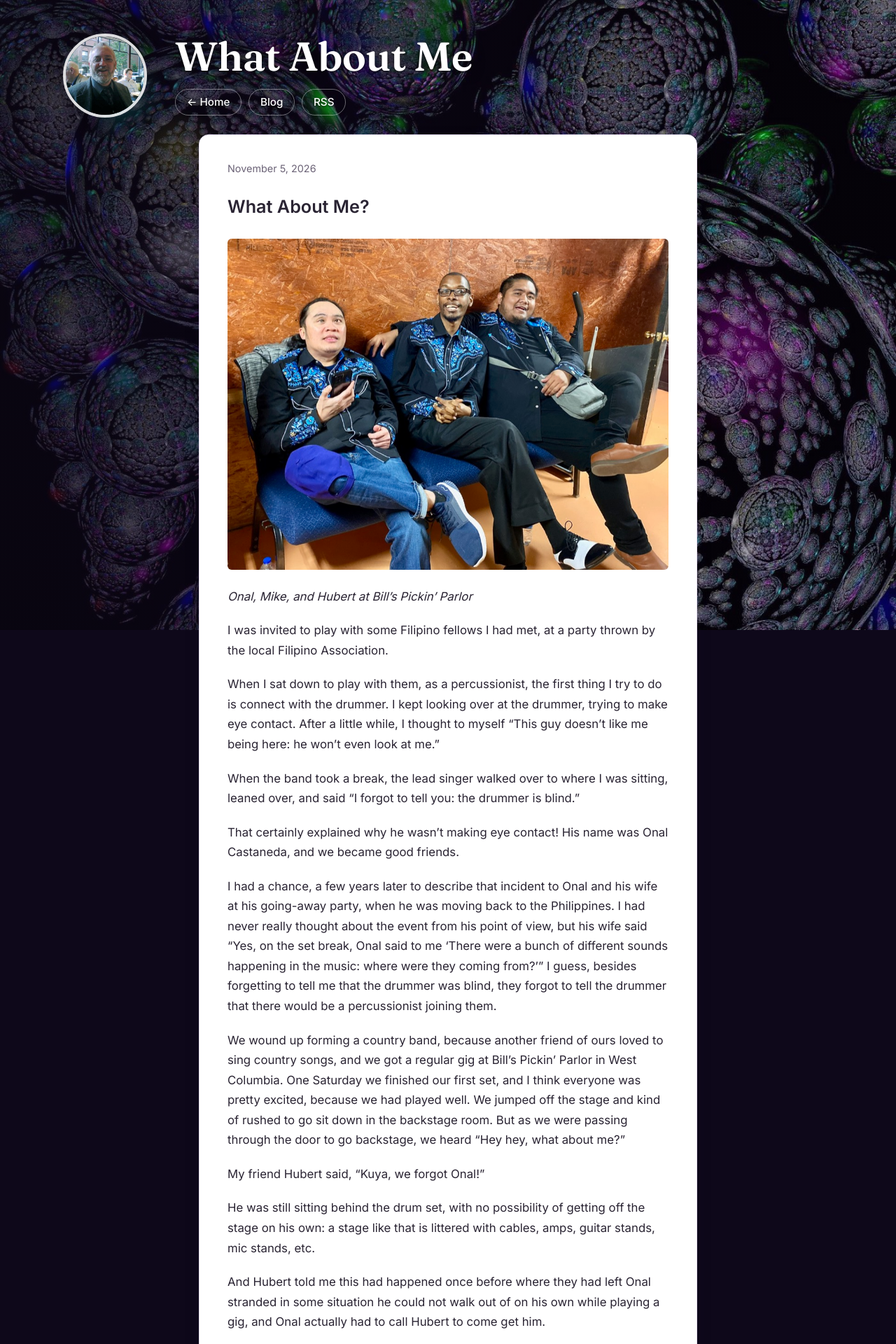
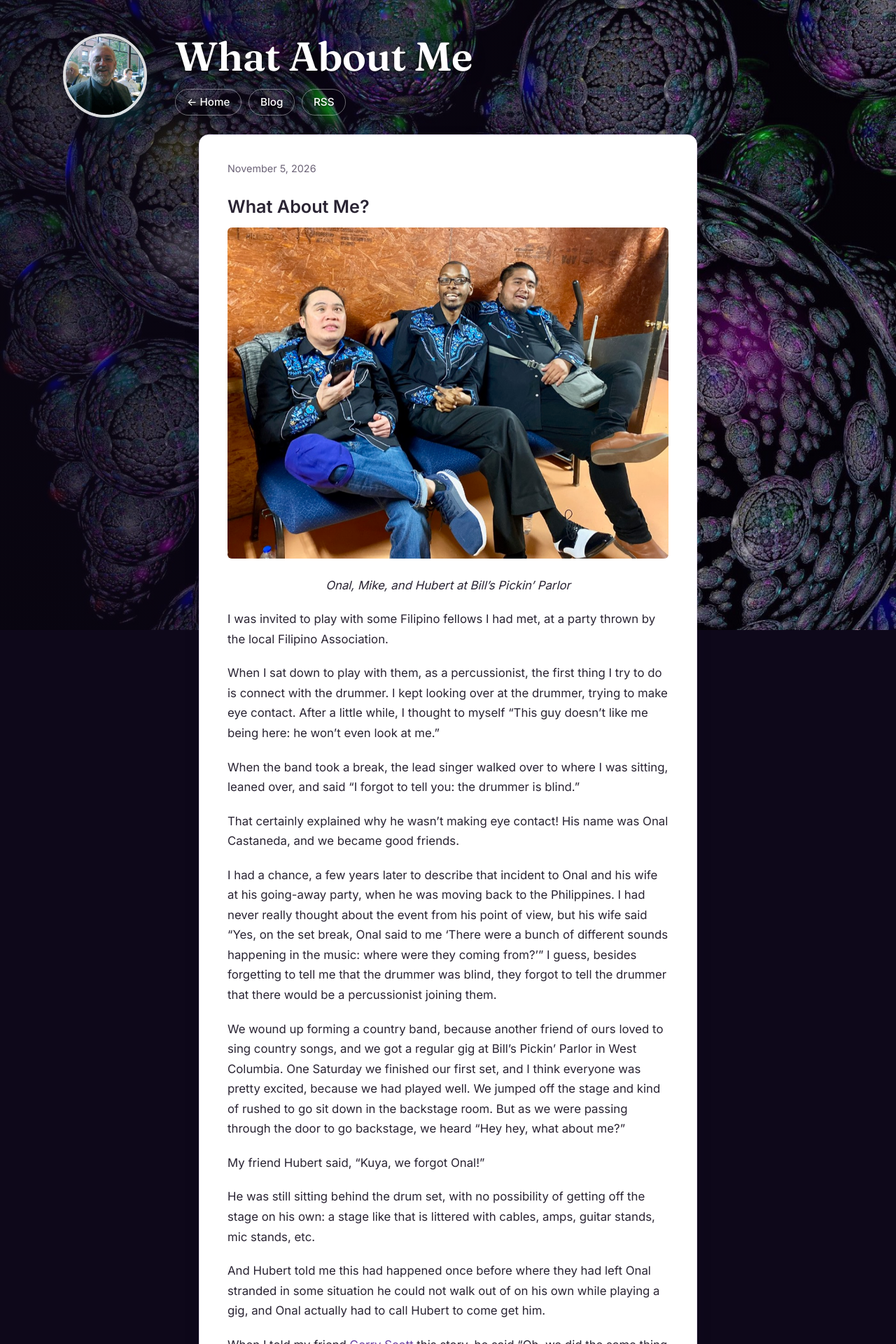
Before and after one commit to gcallah/gcallah.github.io, a Jekyll site: the page built from _posts/2026-11-05-What-About-Me.md, in a window 1280 px wide. Shown: the top 1920 px of the page at 70% size. Built offline with Jekyll 4.4.1, drawn with Linux system fonts in a browser that asks for light colours; our own code applies the rules of GitHub Pages for plain Markdown files.

Commit message:
Center remaining photo captions to match their photos
Co-Authored-By: Claude Opus 5.5 <noreply@anthropic.com>

```diff
--- a/_posts/2026-11-05-What-About-Me.md
+++ b/_posts/2026-11-05-What-About-Me.md
@@ -2,6 +2,7 @@
 
 ![Onal Castaneda](/graphics/Onal.jpg)
 *Onal, Mike, and Hubert at Bill's Pickin' Parlor*
+{: style="text-align: center; margin-top: -1rem"}
 
 I was invited to play with some Filipino fellows I had met, at a party thrown
 by the local Filipino Association.
```
Also changed, not shown: _posts/2026-11-01-Joe-Rock.md (+1 -0 lines).
